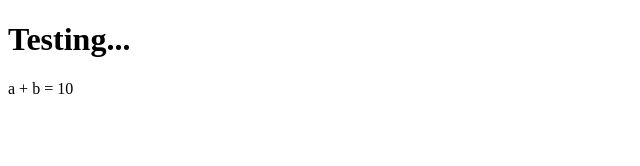
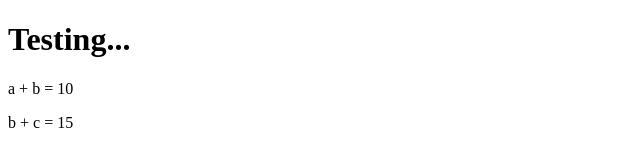
Before and after one commit to 7aneen3li/DECI_L4_Web, a plain HTML site: page Session_1/index.html in a window 1280 px wide. Shown: the full height of the page, 0-640 px from the left. Drawn offline with Linux system fonts and the light colour scheme.

Commit message:
Edited 1

```diff
--- a/Session_1/index.html
+++ b/Session_1/index.html
@@ -8,5 +8,6 @@
 <body>
     <h1>Testing...</h1>
     <p>a + b = 10</p>
+    <p>b + c = 15</p>
 </body>
 </html>
```
